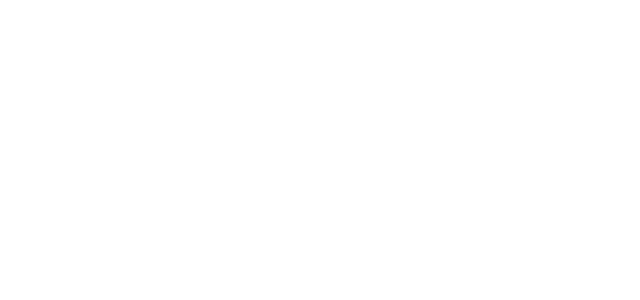
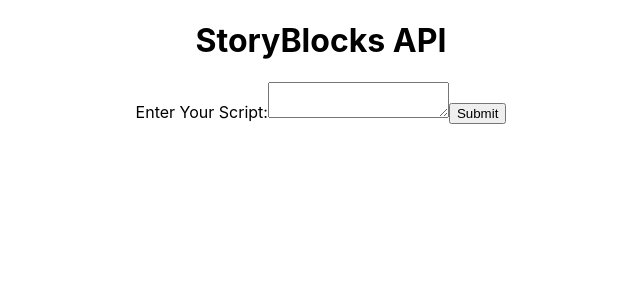
Before and after one commit to y-emam/storyblocks-api, a React (Create React App) app: page / in a window 1280 px wide. Shown: the top 300 px of the page, without its empty margins (319-959 px from the left). Built offline with nearby package versions, Linux system fonts and the light colour scheme.

Commit message:
Finished some basic html, working on backend

```diff
--- a/src/App.js
+++ b/src/App.js
@@ -1,7 +1,12 @@
 import "./App.css";
+import Home from "./Pages/Home/Home";
 
 function App() {
-  return <div className="App"> </div>;
+  return (
+    <div className="App">
+      <Home />
+    </div>
+  );
 }
 
 export default App;
--- /dev/null
+++ b/src/Pages/Home/Home.js
@@ -0,0 +1,23 @@
+import "./Home.css";
+
+const Home = () => {
+  const getVideos = () => {
+    const scriptInput = document.getElementById("script-input").value;
+
+    alert(scriptInput);
+  };
+  return (
+    <div>
+      <h1>StoryBlocks API</h1>
+      <form onSubmit={getVideos}>
+        <label>
+          Enter Your Script:
+          <textarea id="script-input" />
+        </label>
+        <input type="submit" />
+      </form>
+    </div>
+  );
+};
+
+export default Home;
```
Also changed, not shown: src/Pages/Home/Home.css (added).
